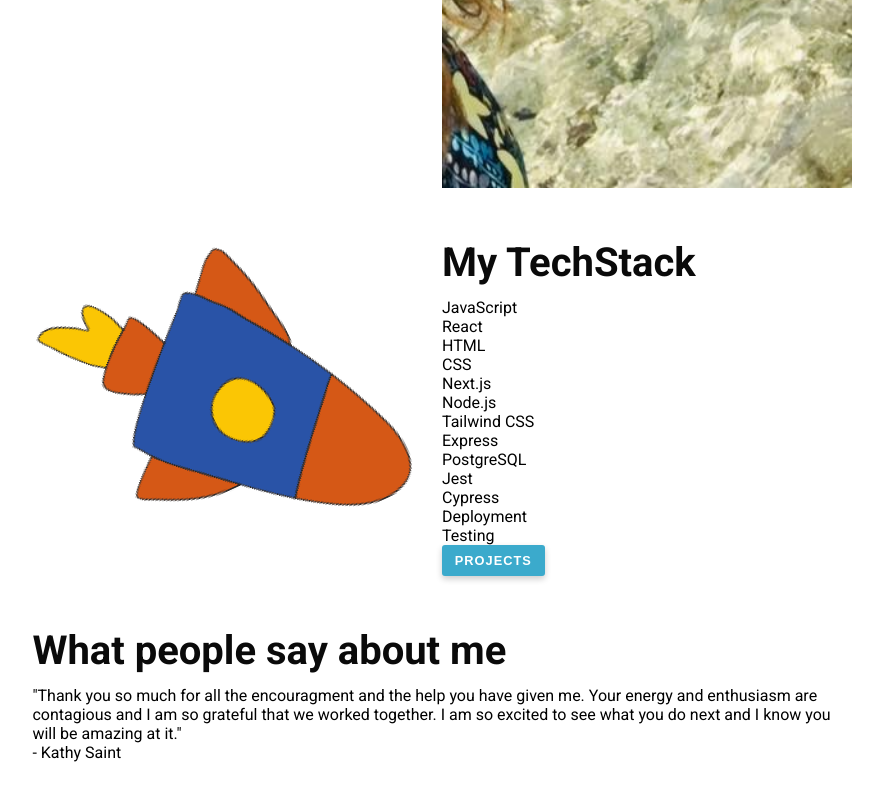
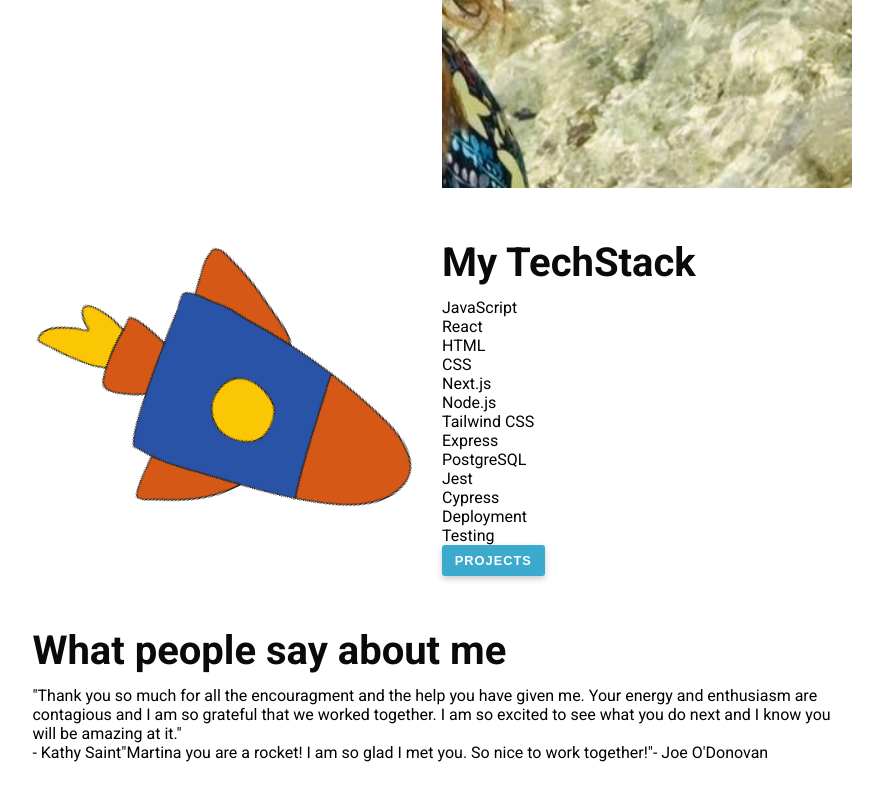
Before and after one commit to MartiZu/Portfolio, a React (Create React App) app in the folder portfolio/: page / in a window 1280 px wide. Shown: the part 3611-4411 px from the top of the page, without its empty margins (198-1081 px from the left). Built offline with nearby package versions, Linux system fonts and the light colour scheme.

Commit message:
comments

```diff
--- a/portfolio/src/components/Quotes.js
+++ b/portfolio/src/components/Quotes.js
@@ -11,6 +11,12 @@ export default function Quotes() {
         <span className="right">"</span>
       </p>
       <p className="quote-author">- Kathy Saint</p>
+      <p className="quote-text">
+        <span className="left">"</span>
+        Martina you are a rocket! I am so glad I met you. So nice to work together!
+        <span className="right">"</span>
+      </p>
+      <p className="quote-author">- Joe O'Donovan</p>
     </div>
   );
 }
```
